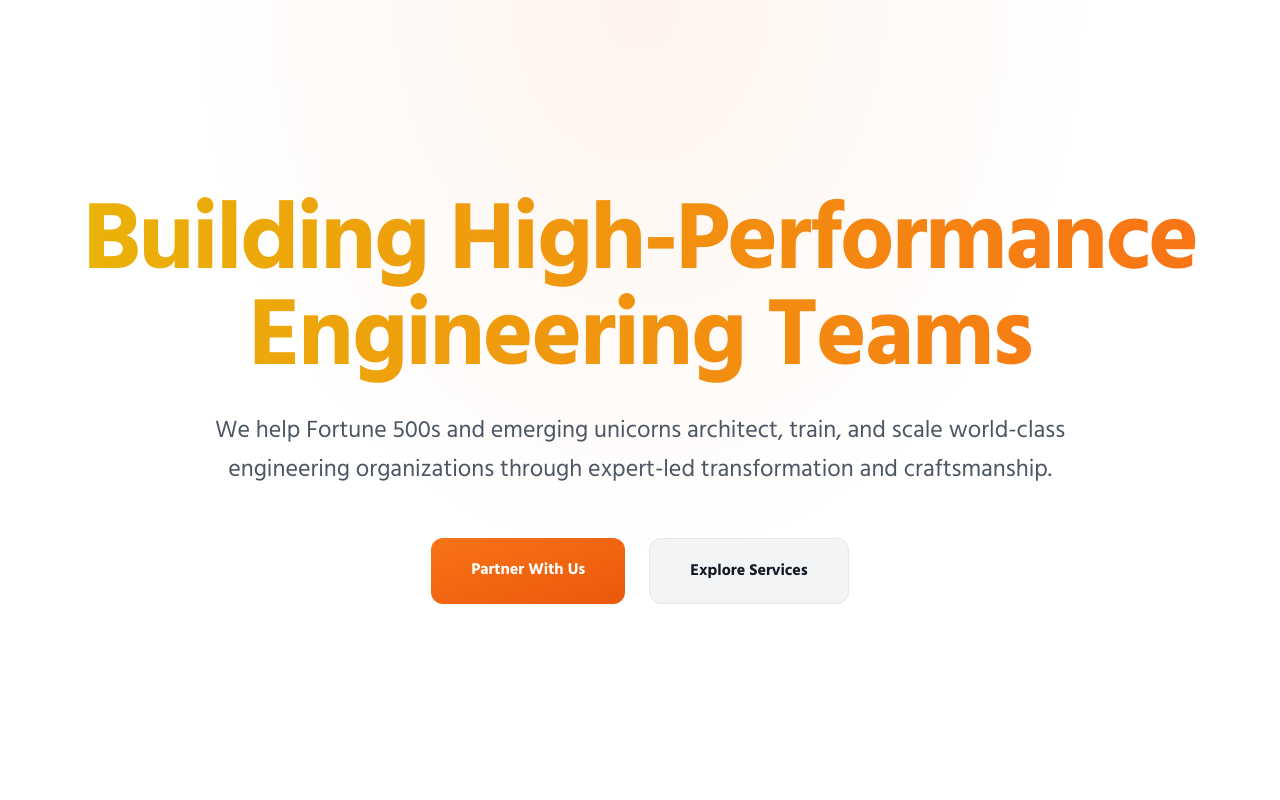
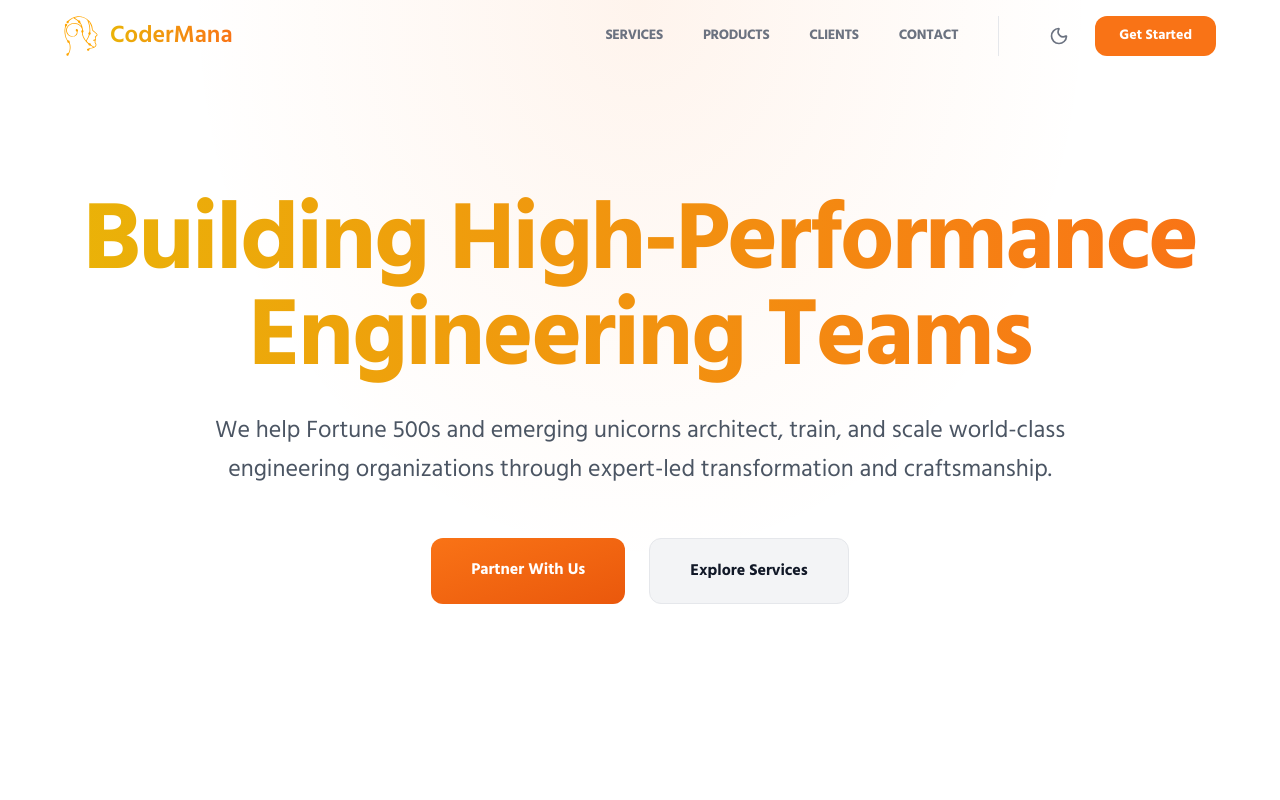
Before and after one commit to codermana/landing-page, a Next.js app: page / in a window 1280 px wide. Shown: the top 800 px of the page. Built offline with nearby package versions, Linux system fonts and the light colour scheme.

Commit message:
Fixing header, logo weight and spacing and remaining colors.

```diff
--- a/app/navbar.tsx
+++ b/app/navbar.tsx
@@ -5,7 +5,7 @@ import Link from "next/link";
 import { motion } from "framer-motion";
 import { Moon, Sun } from "lucide-react";
 import { useEffect, useState } from "react";
-import { useIsMobile, fadeUp } from "./hooks/useReducedMotion";
+import { useIsMobile } from "./hooks/useReducedMotion";
 
 export default function NavBar() {
   const [scrolled, setScrolled] = useState(false);
@@ -38,13 +38,13 @@ export default function NavBar() {
 
   return (
     <motion.nav
-      initial={mobile ? { opacity: 0 } : { y: -100 }}
-      animate={mobile ? { opacity: 1 } : { y: 0 }}
-      transition={{ duration: mobile ? 0.3 : 0.5 }}
+      initial={{ y: -48, opacity: 0 }}
+      animate={{ y: 0, opacity: 1 }}
+      transition={{ duration: mobile ? 0.3 : 0.45, ease: "easeOut" }}
       className={`fixed top-0 w-full z-[1000] transition-all duration-500 px-[5%] py-4 flex items-center justify-between
           ${scrolled ? 'bg-white/80 dark:bg-[#0a0a0a]/80 backdrop-blur-xl border-b border-gray-100 dark:border-white/5 py-3' : 'bg-transparent'}`}>
 
-      <Link href="/" className="flex items-center gap-3 text-2xl font-black tracking-tighter">
+      <Link href="/" className="flex items-center gap-3 text-2xl font-semibold">
         <Image
           src="/codermana.svg"
           alt="CoderMana Logo"
@@ -73,7 +73,7 @@ export default function NavBar() {
 
           <Link
             href="#contact"
-            className="hidden sm:block px-6 py-2.5 rounded-xl bg-orange-600 text-white text-sm font-bold hover:bg-orange-700 hover:scale-105 active:scale-95 transition-all">
+            className="hidden sm:block px-6 py-2.5 rounded-xl bg-orange-500 text-white text-sm font-bold hover:bg-orange-600 hover:scale-105 active:scale-95 transition-all">
             Get Started
           </Link>
         </div>
--- a/app/sections/contact.tsx
+++ b/app/sections/contact.tsx
@@ -143,7 +143,7 @@ export default function Contact() {
                         <div className="flex flex-col gap-4">
                             <Link
                                 href="mailto:namaste@codermana.com"
-                                className="flex items-center gap-3 sm:gap-4 text-base sm:text-lg md:text-2xl font-bold text-orange-600 hover:gap-5 sm:hover:gap-6 transition-all duration-300">
+                                className="flex items-center gap-3 sm:gap-4 text-base sm:text-lg md:text-2xl font-bold text-orange-500 hover:gap-5 sm:hover:gap-6 transition-all duration-300">
                                 <Mail className="w-5 h-5 sm:w-6 sm:h-6 md:w-8 md:h-8 flex-shrink-0" />
                                 <span className="break-all sm:break-normal">namaste@codermana.com</span>
                                 <ArrowRight className="w-4 h-4 sm:w-5 sm:h-5 md:w-6 md:h-6 flex-shrink-0" />
@@ -169,7 +169,7 @@ export default function Contact() {
                                 </div>
                                 <span className="text-xs font-mono text-gray-400 dark:text-gray-500 uppercase tracking-widest">{snippet.lang}</span>
                             </div>
-                            <pre className="text-sm font-mono text-orange-600 dark:text-orange-400 whitespace-pre-wrap break-words w-full max-w-full">
+                            <pre className="text-sm font-mono text-orange-500 dark:text-orange-400 whitespace-pre-wrap break-words w-full max-w-full">
                                 <code>{snippet.code}</code>
                             </pre>
                         </div>
--- a/app/sections/footer.tsx
+++ b/app/sections/footer.tsx
@@ -5,7 +5,7 @@ export default function Footer() {
   return (
     <footer className="py-20 px-[5%] bg-white dark:bg-[#0a0a0a] border-t border-gray-100 dark:border-white/5">
       <div className="max-w-7xl mx-auto flex flex-col md:flex-row justify-between items-center gap-10">
-        <div className="flex items-center gap-3 text-2xl font-black tracking-tighter">
+        <div className="flex items-center gap-3 text-2xl font-semibold">
           <Image
             src="/codermana.svg"
             alt="CoderMana Logo"
--- a/app/sections/products.tsx
+++ b/app/sections/products.tsx
@@ -66,7 +66,7 @@ export default function Products() {
                   />
                 </div>
 
-                <h3 className="text-3xl font-black mb-4 tracking-tight group-hover:text-orange-600 transition-colors">
+                <h3 className="text-3xl font-black mb-4 tracking-tight group-hover:text-orange-500 transition-colors">
                   {product.title}
                 </h3>
 
@@ -86,7 +86,7 @@ export default function Products() {
                   href={product.link}
                   target="_blank"
                   rel="noreferrer"
-                  className="inline-flex items-center gap-2 text-lg font-bold text-orange-600 hover:gap-4 transition-all duration-300">
+                  className="inline-flex items-center gap-2 text-lg font-bold text-orange-500 hover:gap-4 transition-all duration-300">
                   Visit {product.title}
                   <ExternalLink className="w-5 h-5" />
                 </Link>
```
